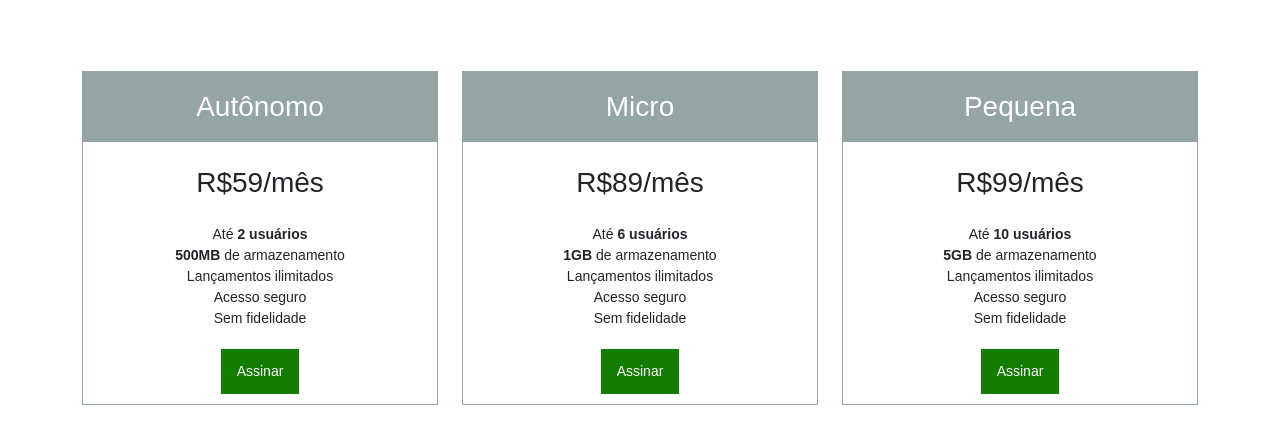
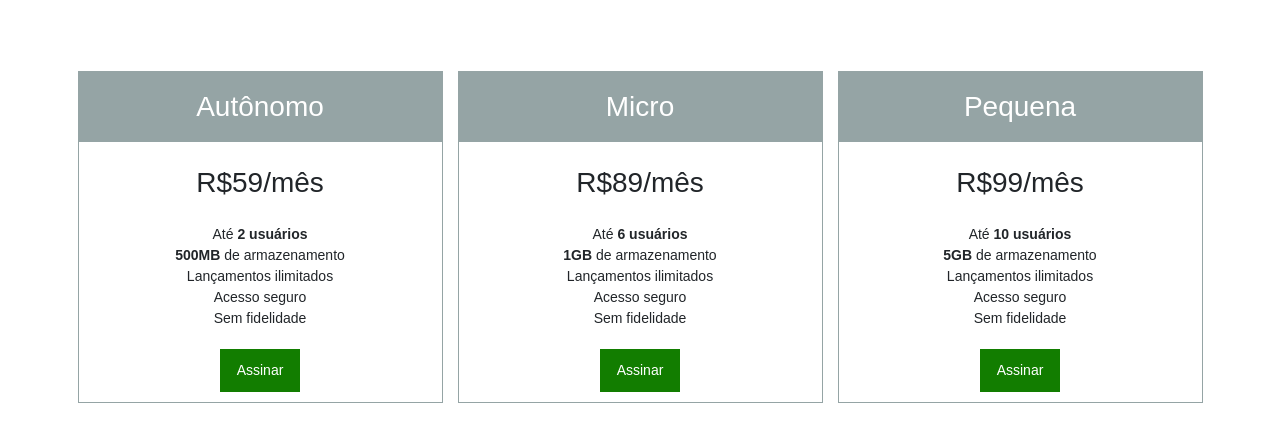
Before and after one commit to thiagotnunes08/my-pilas-frontend, a plain HTML site: page index.html in a window 1280 px wide. Shown: the part 69-512 px from the top of the page. Drawn offline with Linux system fonts and the light colour scheme.

Commit message:
adicionando unidades REM e EM

```diff
--- a/css/base.css
+++ b/css/base.css
@@ -1,4 +1,8 @@
+html{
 
+font-size: 62.5%;
+
+}
 body {
     margin: 0;
 
--- a/css/componentes.css
+++ b/css/componentes.css
@@ -4,6 +4,7 @@
 .plano {
     padding: 10px;
     border: 1px solid #95a4a5;
+    font-size:1.4rem;
 }
 
     .plano__cabecalho {
@@ -14,12 +15,12 @@
         margin: -10px;
         margin-bottom: 0;
         font-weight: normal;
-        font-size: 28px;
+        font-size: 2em;
     }
 
     .plano__preco {
         text-align: center;
-        font-size: 28px;
+        font-size: 2em;
         margin: 20px 0;
     }
 
@@ -27,6 +28,7 @@
         list-style: none;
         padding: 0;
         margin: 20px 0;
+        font-size: 1em;
     }
 
     .plano__caracteristicas > li {
@@ -45,8 +47,9 @@
     display: inline-block;
     background-color: #bbb;
     color: #fff;
-    padding: 12px 16px;
+    padding:0.8em 1.2em;
     text-decoration: none;
+    font-size:1em;
 }
 
     .botao:hover, .botao:focus {
```
